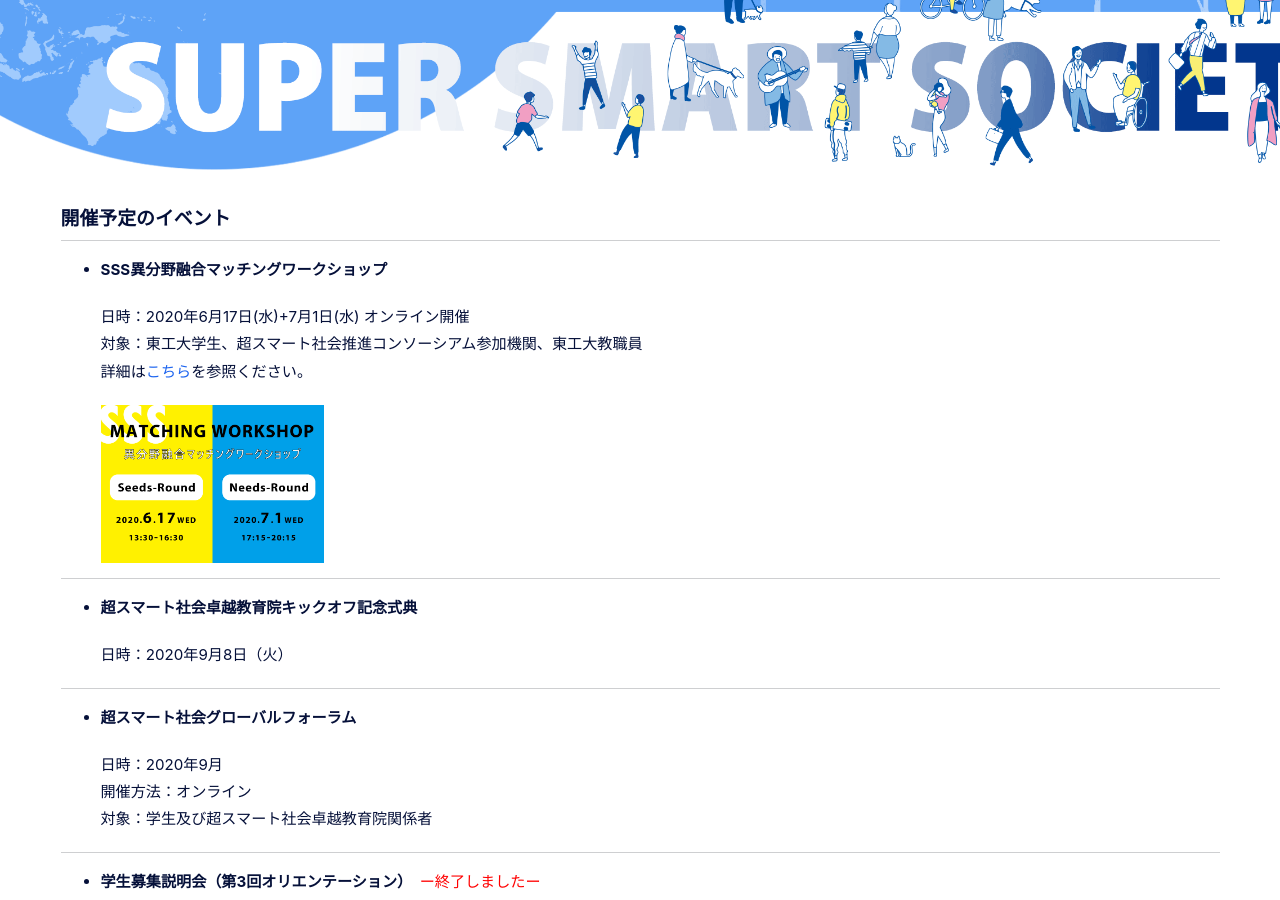
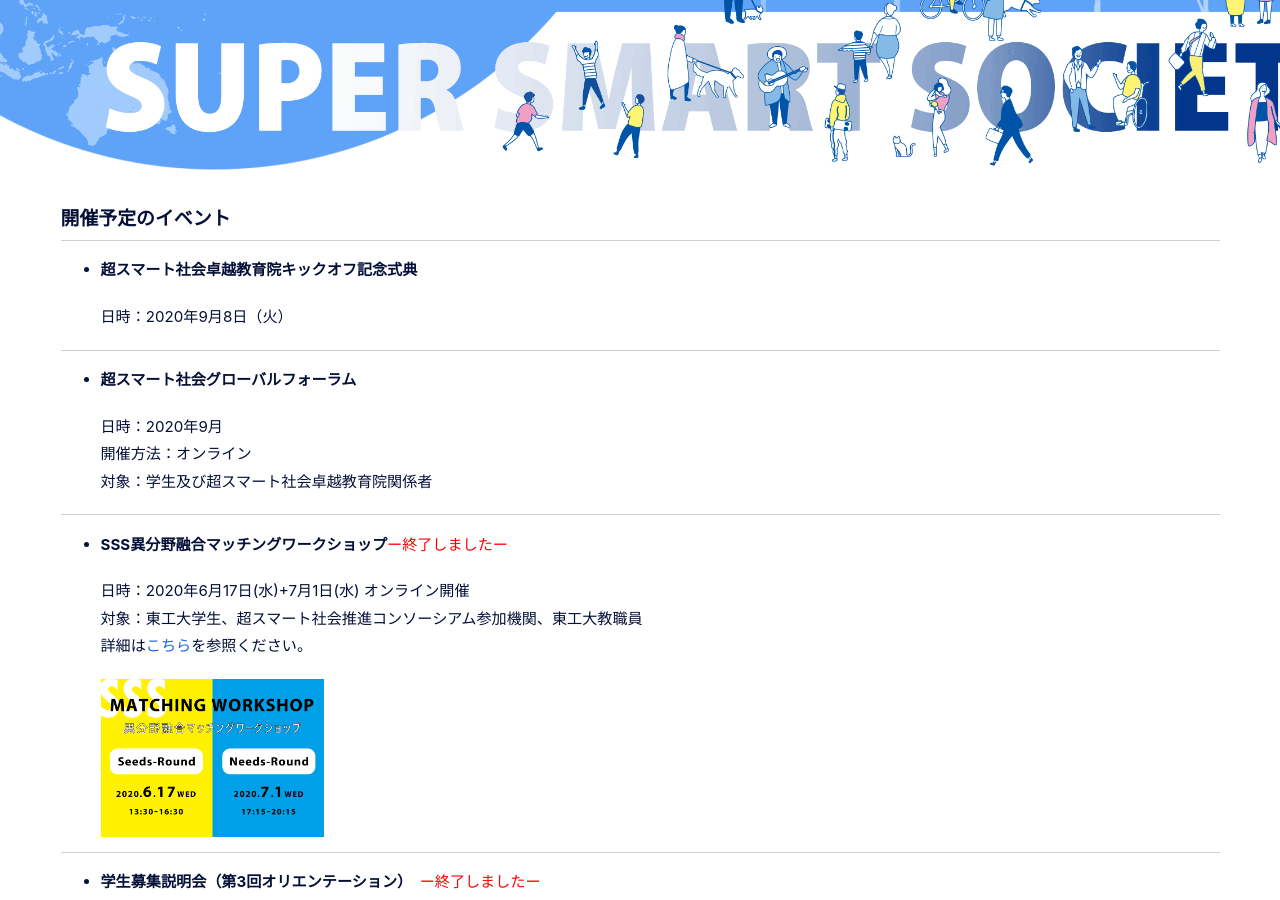
Before and after one commit to fl1d/w0ex.github.io, a Jekyll site: the page built from _pages/event.md, in a window 1280 px wide and 900 px high, scrolled down 292 px. Built offline with Jekyll 4.4.1, drawn with Linux system fonts in a browser that asks for light colours; cached includes are drawn as plain includes; nearby versions of some CDN libraries; some of the changed lines change nothing that is shown.

Commit message:
Update event.md

```diff
--- a/_pages/event.md
+++ b/_pages/event.md
@@ -29,15 +29,6 @@ header:
 
 ## 開催予定のイベント
 
-* **SSS異分野融合マッチングワークショップ**
-
-  日時：2020年6月17日(水)+7月1日(水) オンライン開催<br>
-  対象：東工大学生、超スマート社会推進コンソーシアム参加機関、東工大教職員<br>
-  詳細は[こちら](https://www.sss.e.titech.ac.jp/event-sss-matching-ws-20200617/)を参照ください。
-  <div style="text-align:left"><img src="/assets/images/matchingWS_20200519.png" width="20%" height="20%" />
-  </div>
-
-<hr>
 * **超スマート社会卓越教育院キックオフ記念式典**
 
     日時：2020年9月8日（火）<br>
@@ -51,6 +42,17 @@ header:
   対象：学生及び超スマート社会卓越教育院関係者<br>
 
 <hr>
+* **SSS異分野融合マッチングワークショップ**<span style="color:Red">ー終了しましたー</span>
+
+  日時：2020年6月17日(水)+7月1日(水) オンライン開催<br>
+  対象：東工大学生、超スマート社会推進コンソーシアム参加機関、東工大教職員<br>
+  詳細は[こちら](https://www.sss.e.titech.ac.jp/event-sss-matching-ws-20200617/)を参照ください。
+  <div style="text-align:left"><img src="/assets/images/matchingWS_20200519.png" width="20%" height="20%" />
+  </div>
+
+<hr>
+
+
 * **学生募集説明会（第3回オリエンテーション）**　<span style="color:Red">ー終了しましたー</span>
 
   日時：2020年5月13日（水）17:15-18:30 オンライン開催<br>
```
